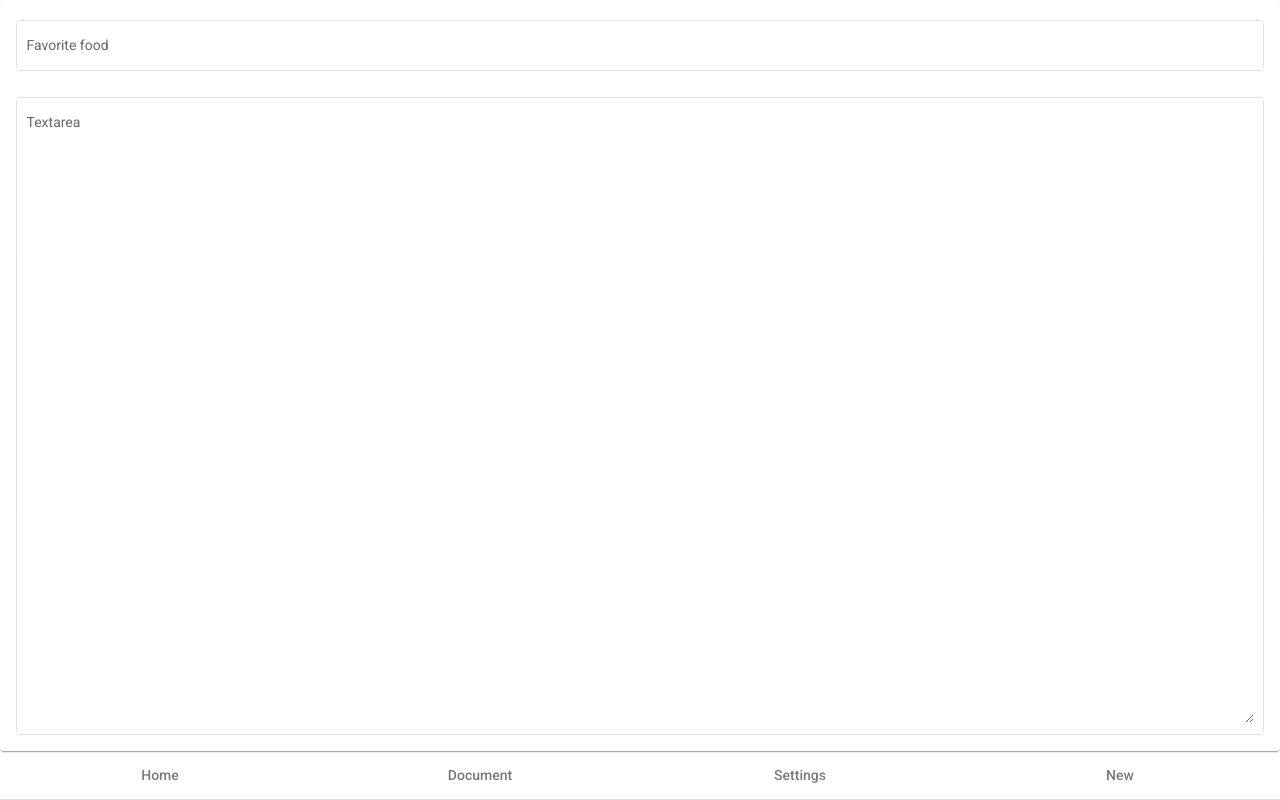
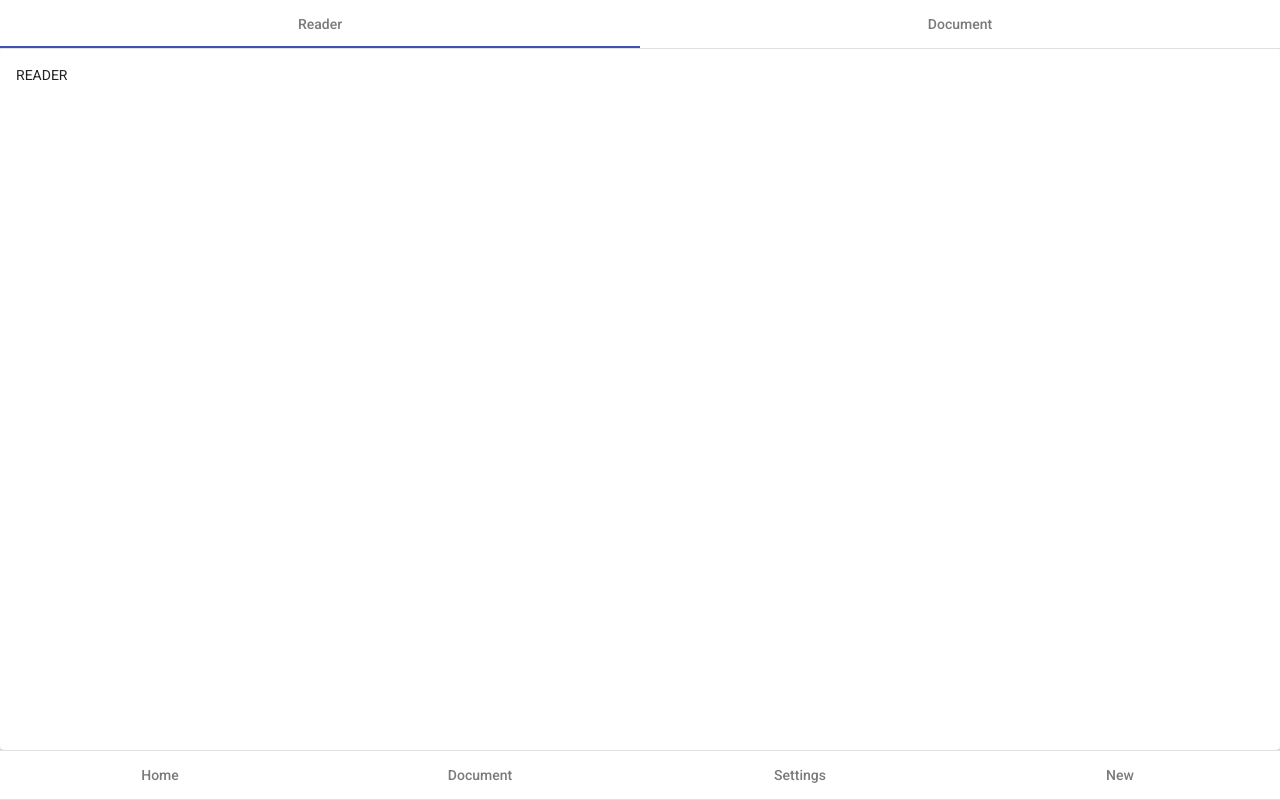
Before and after one commit to Blunderchips/monogram2, an Angular app: page /doc/123 in a window 1280 px wide. Built offline with nearby package versions, Linux system fonts and the light colour scheme; what @ngxs/devtools-plugin, @ngxs/form-plugin, @ngxs/router-plugin, @ngxs/storage-plugin would draw is missing.

Commit message:
feat: Add wrapper tabs to document

```diff
--- a/src/app/app.component.html
+++ b/src/app/app.component.html
@@ -3,7 +3,8 @@
   <router-outlet></router-outlet>
 
   <div class="app-component__footer">
-    <nav mat-align-tabs="center" mat-stretch-tabs mat-tab-nav-bar>
+    <mat-divider></mat-divider>
+    <nav headerPosition="below" mat-align-tabs="center" mat-stretch-tabs mat-tab-nav-bar>
       <a [routerLink]="['/', 'home']" mat-tab-link>Home</a>
       <a [routerLink]="['/', 'doc', '123']" mat-tab-link>Document</a>
       <a [routerLink]="['/', 'settings', '123']" mat-tab-link>Settings</a>
--- a/src/app/app.module.ts
+++ b/src/app/app.module.ts
@@ -50,6 +50,7 @@ import { NewDocumentComponent } from './new-document/new-document.component';
     MatCardModule,
     MatProgressBarModule,
     MatTabsModule,
+    MatDividerModule,
   ],
   providers: [],
   bootstrap: [
--- a/src/app/document/document.component.html
+++ b/src/app/document/document.component.html
@@ -1,3 +1,15 @@
-<mat-card>
-  <app-text-input></app-text-input>
-</mat-card>
+<mat-tab-group mat-stretch-tabs>
+
+  <mat-tab label="Reader">
+    <mat-card>
+      READER
+    </mat-card>
+  </mat-tab>
+
+  <mat-tab label="Document">
+    <mat-card>
+      <app-text-input></app-text-input>
+    </mat-card>
+  </mat-tab>
+
+</mat-tab-group>
--- a/src/app/document/document.component.scss
+++ b/src/app/document/document.component.scss
@@ -6,3 +6,8 @@
 mat-card {
   height: calc(100% - 32px);
 }
+
+mat-tab-group,
+::ng-deep .mat-tab-body-wrapper {
+  height: 100%;
+}
--- a/src/app/text-input/text-input.component.scss
+++ b/src/app/text-input/text-input.component.scss
@@ -20,6 +20,16 @@ form {
     ::ng-deep .mat-form-field-flex,
     ::ng-deep .mat-form-field-infix {
       height: 100%;
+      padding-bottom: 0;
+    }
+
+    ::ng-deep .mat-form-field-appearance-outline,
+    ::ng-deep .mat-form-field-wrapper {
+      margin-top: 0;
+    }
+
+    textarea {
+      resize: none;
     }
   }
 
```
